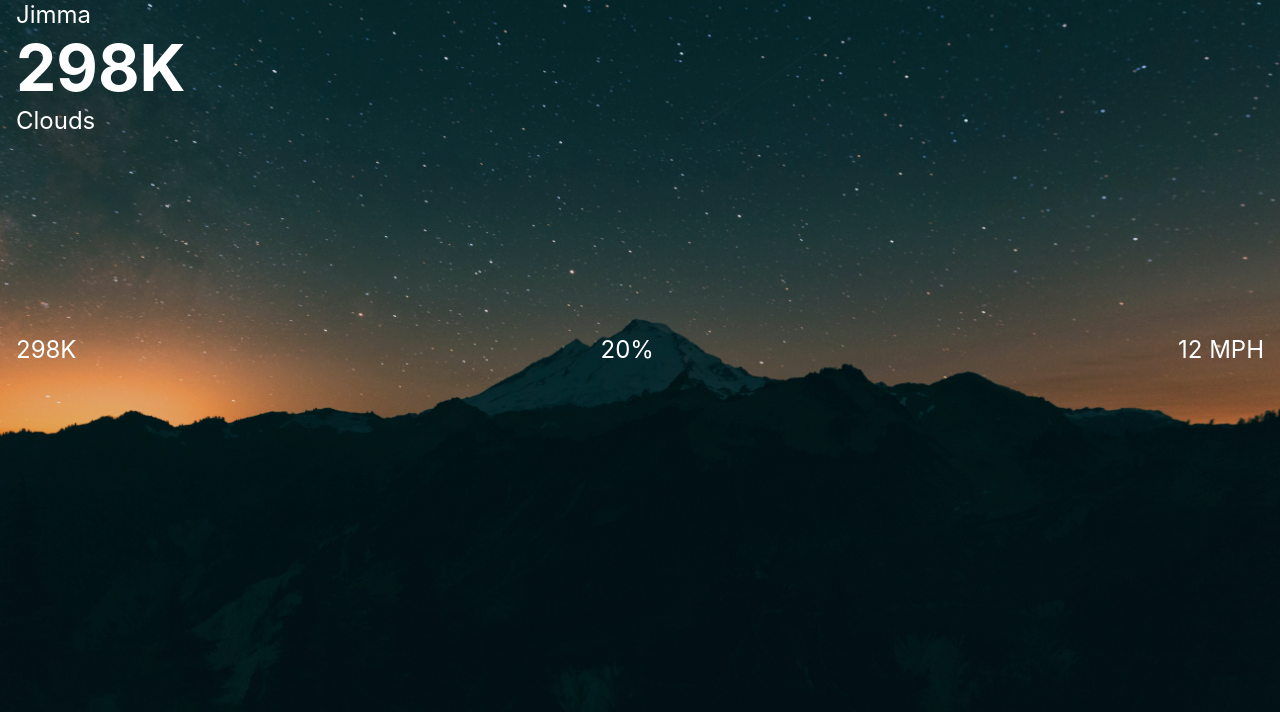
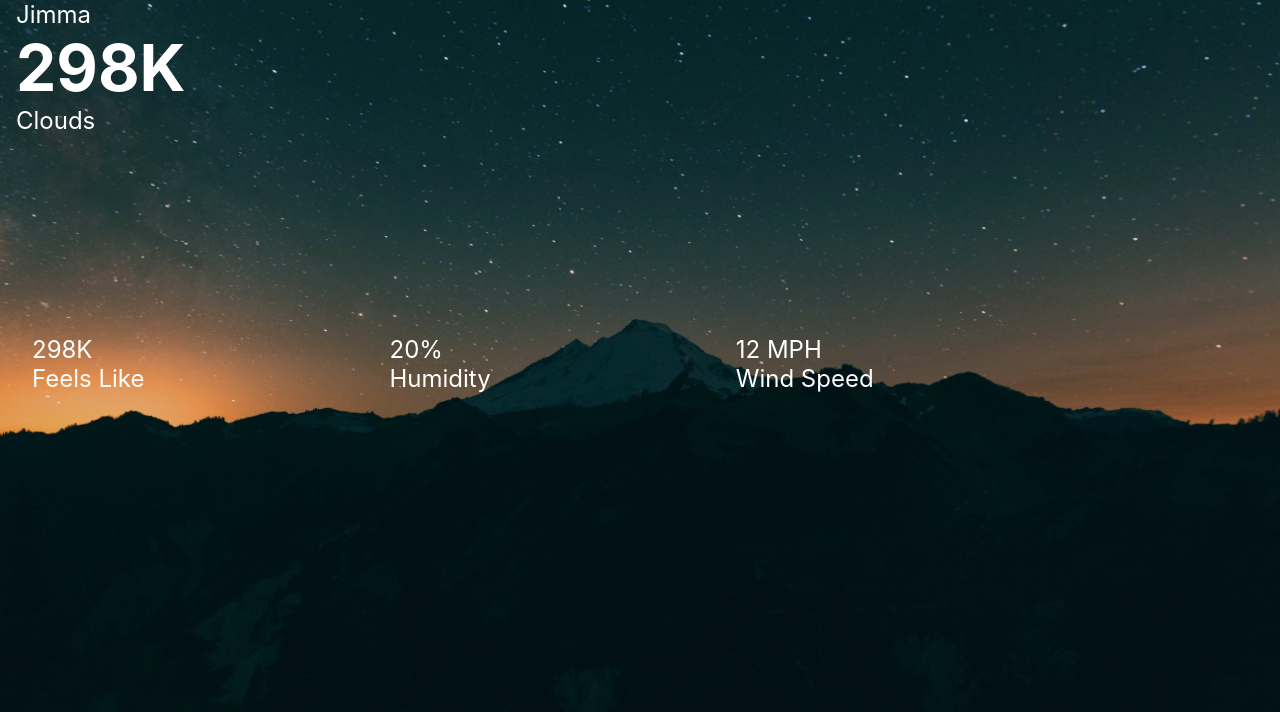
Before and after one commit to AbrahaKahsay/weather-app, a React (Create React App) app: page / in a window 1280 px wide. Shown: the top 712 px of the page. Built offline with nearby package versions, Linux system fonts and the light colour scheme.

Commit message:
Add styles to App.css

```diff
--- a/src/App.css
+++ b/src/App.css
@@ -32,4 +32,6 @@
 .bottom {
   display: flex;
   justify-content: space-between;
+  max-width: 70%;
+  padding: 0 1rem;
 }
--- a/src/App.js
+++ b/src/App.js
@@ -19,12 +19,15 @@ function App() {
        <div className='bottom'>
           <div className='feels'>
             <p>298K</p>
+            <p>Feels Like</p>
           </div>
           <div className='humudity'>
             <p>20%</p>
+            <p>Humidity</p>
           </div>
           <div className='wind'>
             <p>12 MPH</p>
+            <p>Wind Speed</p>
           </div>
         </div>
       </div>
```
